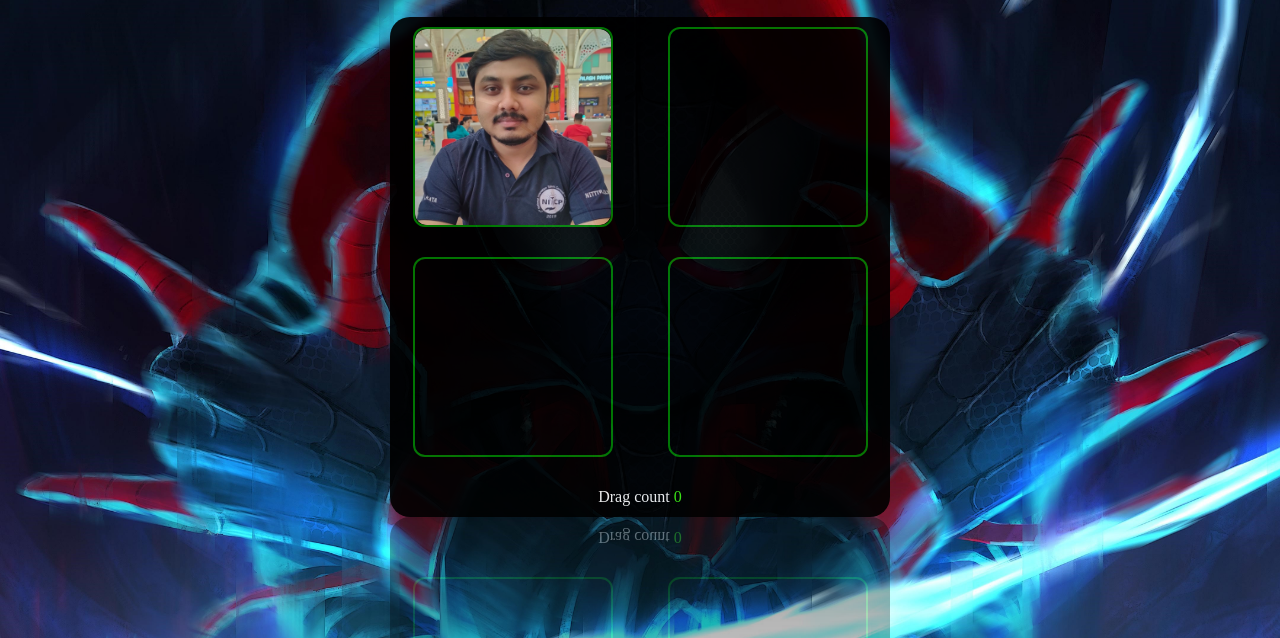
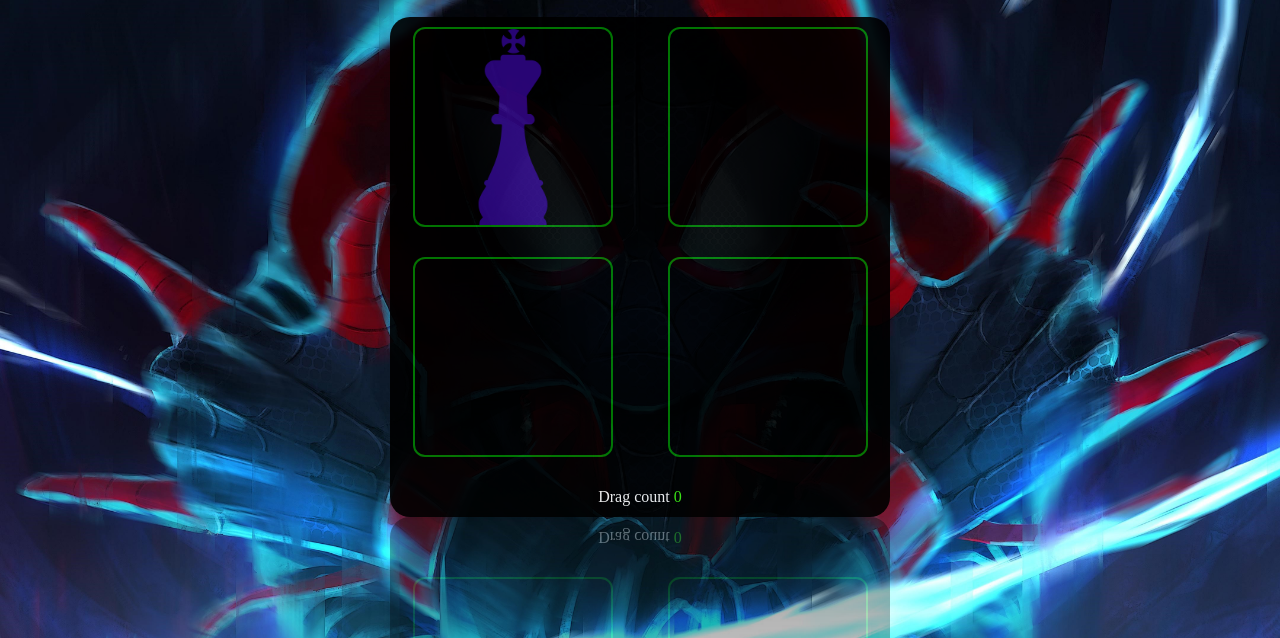
Before and after one commit to sayanghoshofficial/Drag-Drop, a plain HTML site: page index.html in a window 1280 px wide. Shown: the part 162-800 px from the top of the page. Drawn offline with Linux system fonts and the light colour scheme.

Commit message:
change draggable image

```diff
--- a/Style.css
+++ b/Style.css
@@ -46,7 +46,7 @@ body {
   border-radius: 12px;
   overflow: hidden;
   cursor: pointer;
-  background-image: url("./image/draggable.jpg");
+  background-image: url("./image/king-chess-piece-shape.png");
   background-size: cover;
   background-position: center;
   background-repeat: no-repeat;
```
Also changed, not shown: image/draggable.jpg (deleted), image/king-chess-piece-shape.png (added), image/ui.jpg, image/ui2.jpg, image/ui3.jpg, image/ui4.jpg.
